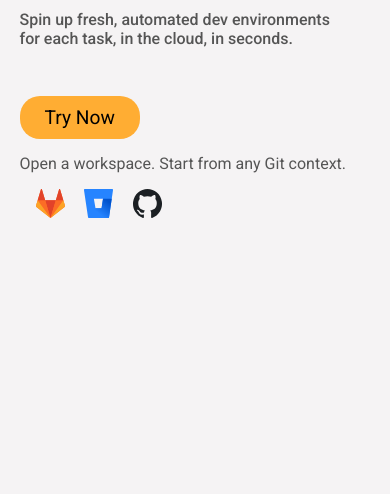
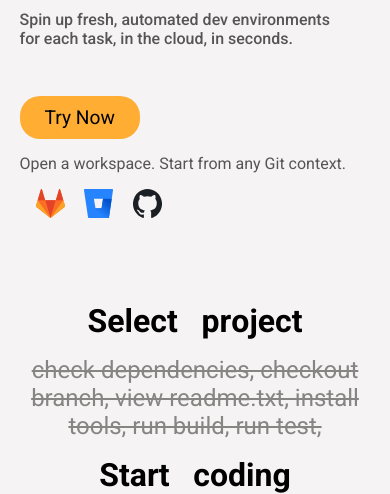
Before and after one commit to maxsadbek/Gitpod, a website: page index.html in a window 390 px wide. Shown: the part 661-1155 px from the top of the page. Before the commit the page ends 883 px from the top, so only its background shows below. Drawn offline with nearby package versions, Linux system fonts and the light colour scheme.

Commit message:
hover qushdim

```diff
--- a/index.html
+++ b/index.html
@@ -74,6 +74,23 @@
             </div>
             <img src="./img/png/Rectangle (3).png" alt="" class="alway_imgs">
         </section>
+        <!-- End -->
+        <!-- Select section -->
+        <section class="container select">
+            <h1 class="hover-text">
+                <span>S</span><span>e</span><span>l</span><span>e</span><span>c</span><span>t</span>
+                <span>&nbsp;</span>
+                <span>p</span><span>r</span><span>o</span><span>j</span><span>e</span><span>c</span><span>t</span>
+            </h1>
+
+            <h2>check dependencies, checkout branch, view
+                readme.txt, install tools, run build, run test,</h2>
+            <h1 class="hover-text">
+                <span>S</span><span>t</span><span>a</span><span>r</span><span>t</span>
+                <span>&nbsp;</span>
+                <span>c</span><span>o</span><span>d</span><span>i</span><span>n</span><span>g</span>
+            </h1>
+        </section>
     </main>
     <!-- script -->
     <script>
--- a/scss/Select/_select.scss
+++ b/scss/Select/_select.scss
@@ -0,0 +1,65 @@
+@use'../variable' as*;
+
+.select {
+    text-align: center;
+    margin-top: $rem6;
+
+    h1 {
+        color: $black;
+        font-size: $rem3;
+        margin-top: $rem3;
+    }
+
+    .hover-text span {
+        display: inline-block;
+        transition: transform 0.3s ease;
+        cursor: default;
+    }
+
+    .hover-text span:hover {
+        transform: translateY(-4px);
+    }
+
+    h2 {
+        color: #888484;
+        font-size: $rem4;
+        font-weight: $weight4;
+        margin-top: $rem3;
+        text-decoration: line-through;
+        text-decoration-thickness: 4px;
+    }
+}
+
+@media screen and (max-width:600px) {
+
+    .select {
+        width: 90%;
+        text-align: center;
+        margin-top: $rem5;
+
+        h1 {
+            color: $black;
+            font-size: $rem2;
+            margin-top: $rem1;
+        }
+
+        .hover-text span {
+            display: inline-block;
+            transition: transform 0.3s ease;
+            cursor: default;
+        }
+
+        .hover-text span:hover {
+            transform: translateY(-8px);
+        }
+
+        h2 {
+            color: #888484;
+            font-size: $rem15;
+            font-weight: $weight4;
+            margin-top: $rem1;
+            text-decoration: line-through;
+            text-decoration-thickness: 2px;
+        }
+    }
+}
```
Also changed, not shown: style/style.css, 1 other file.
